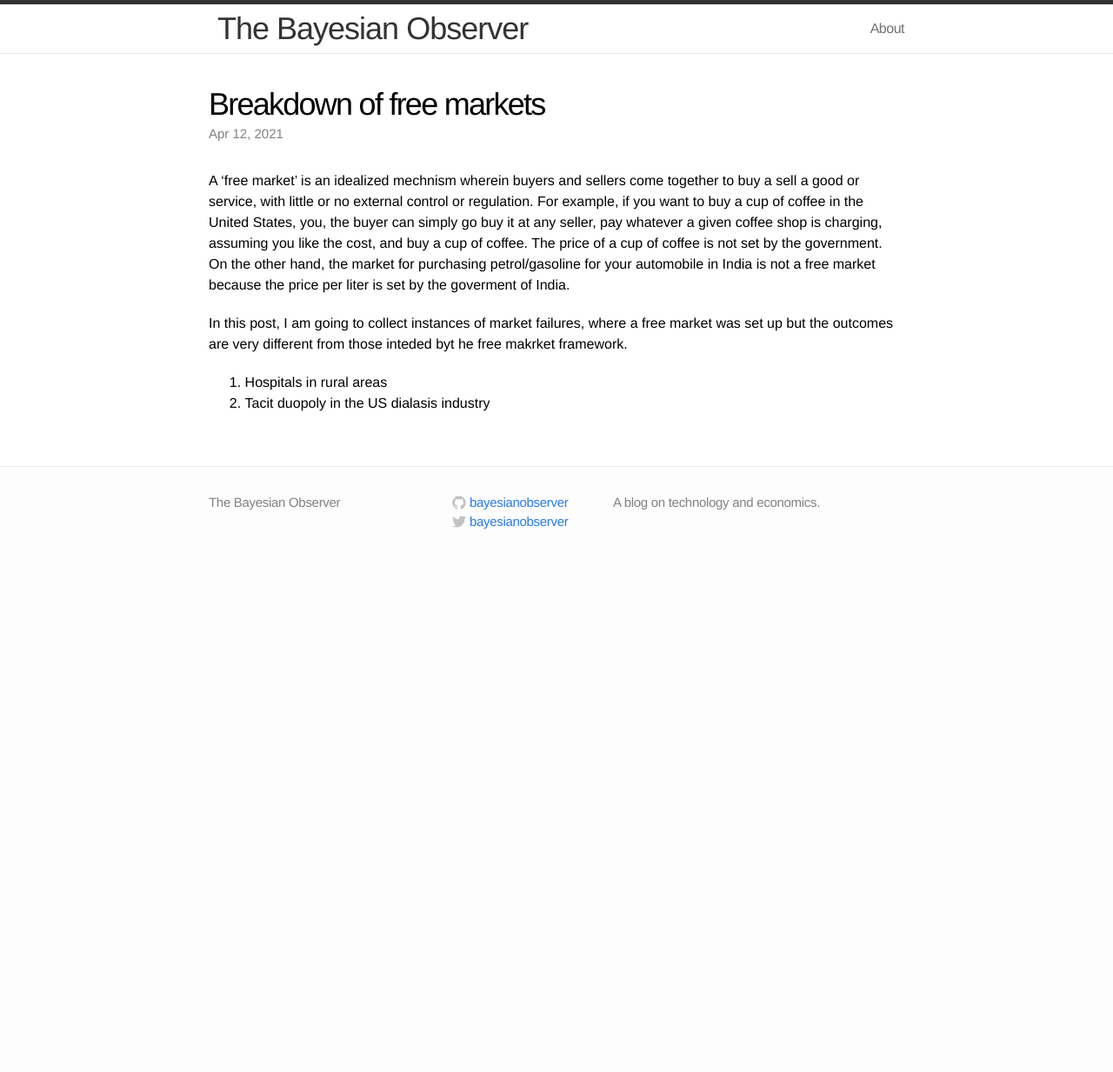
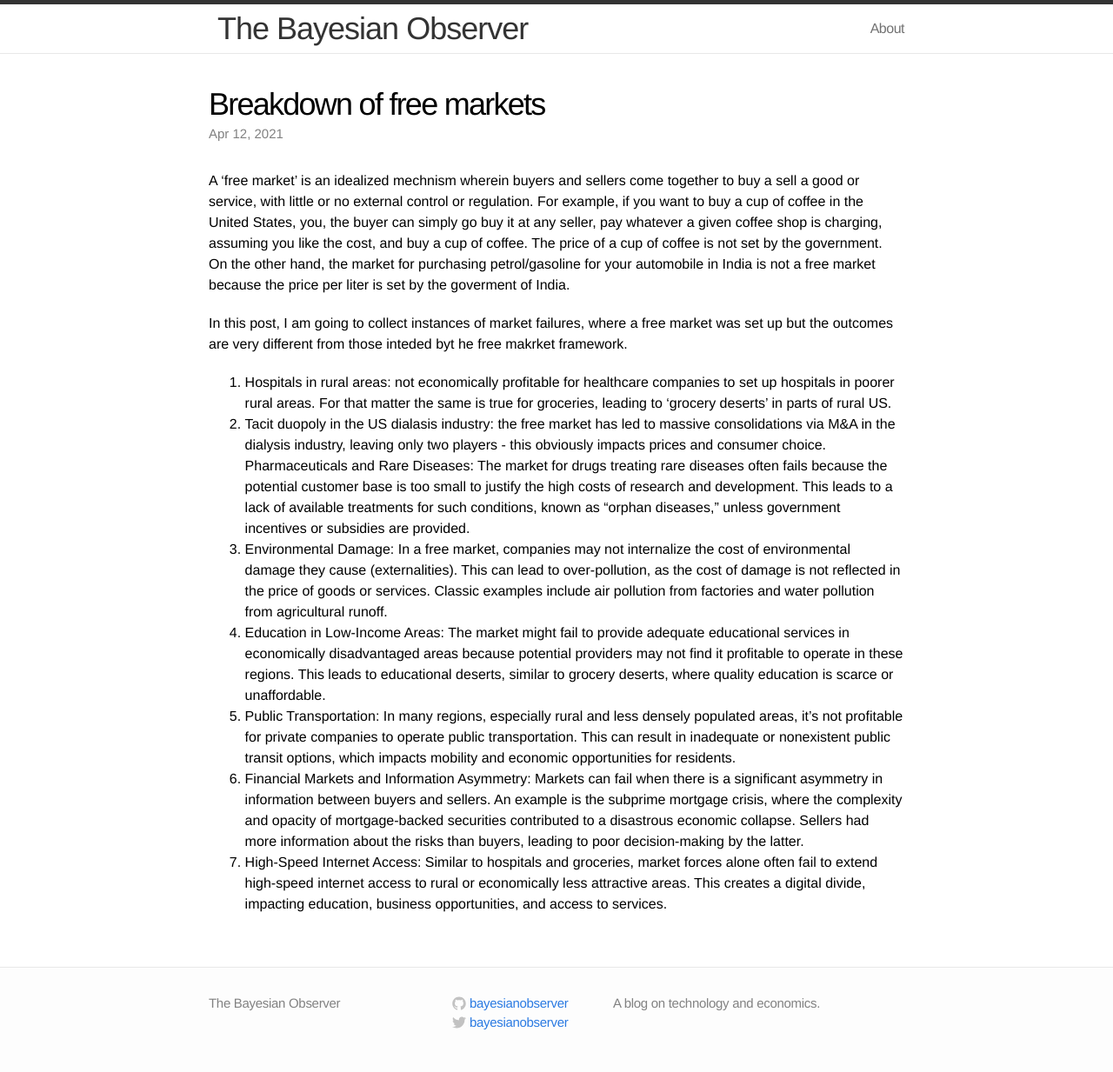
Before and after one commit to bayesianobserver/bayesianobserver.github.io, a Jekyll site: the page built from _posts/2021-04-12-breakdown-of-free-markets.md, in a window 1280 px wide. Shown: the whole page at 87% size. Built offline with Jekyll 4.4.1, drawn with Linux system fonts in a browser that asks for light colours; before the commit the page ends 900 px from its top, so only the background shows below that.

Commit message:
complete posts

```diff
--- a/_posts/2021-04-12-breakdown-of-free-markets.md
+++ b/_posts/2021-04-12-breakdown-of-free-markets.md
@@ -9,5 +9,17 @@ A 'free market' is an idealized mechnism wherein buyers and sellers come togethe
 
 In this post, I am going to collect instances of market failures, where a free market was set up but the outcomes are very different from those inteded byt he free makrket framework.
 
-1. Hospitals in rural areas
-2. Tacit duopoly in the US dialasis industry
+1. Hospitals in rural areas: not economically profitable for healthcare companies to set up hospitals in poorer rural areas. For that matter the same is true for groceries, leading to 'grocery deserts' in parts of rural US.
+
+2. Tacit duopoly in the US dialasis industry: the free market has led to massive consolidations via M&A in the dialysis industry, leaving only two players - this obviously impacts prices and consumer choice.
+Pharmaceuticals and Rare Diseases: The market for drugs treating rare diseases often fails because the potential customer base is too small to justify the high costs of research and development. This leads to a lack of available treatments for such conditions, known as "orphan diseases," unless government incentives or subsidies are provided.
+
+3. Environmental Damage: In a free market, companies may not internalize the cost of environmental damage they cause (externalities). This can lead to over-pollution, as the cost of damage is not reflected in the price of goods or services. Classic examples include air pollution from factories and water pollution from agricultural runoff.
+
+4. Education in Low-Income Areas: The market might fail to provide adequate educational services in economically disadvantaged areas because potential providers may not find it profitable to operate in these regions. This leads to educational deserts, similar to grocery deserts, where quality education is scarce or unaffordable.
+
+5. Public Transportation: In many regions, especially rural and less densely populated areas, it's not profitable for private companies to operate public transportation. This can result in inadequate or nonexistent public transit options, which impacts mobility and economic opportunities for residents.
+
+5. Financial Markets and Information Asymmetry: Markets can fail when there is a significant asymmetry in information between buyers and sellers. An example is the subprime mortgage crisis, where the complexity and opacity of mortgage-backed securities contributed to a disastrous economic collapse. Sellers had more information about the risks than buyers, leading to poor decision-making by the latter.
+
+6. High-Speed Internet Access: Similar to hospitals and groceries, market forces alone often fail to extend high-speed internet access to rural or economically less attractive areas. This creates a digital divide, impacting education, business opportunities, and access to services.
```
Also changed, not shown: _posts/2021-07-08-closed-systems.md (+10 -0 lines), _posts/2023-11-12-learnings-43.md (deleted, +0 -36 lines).
